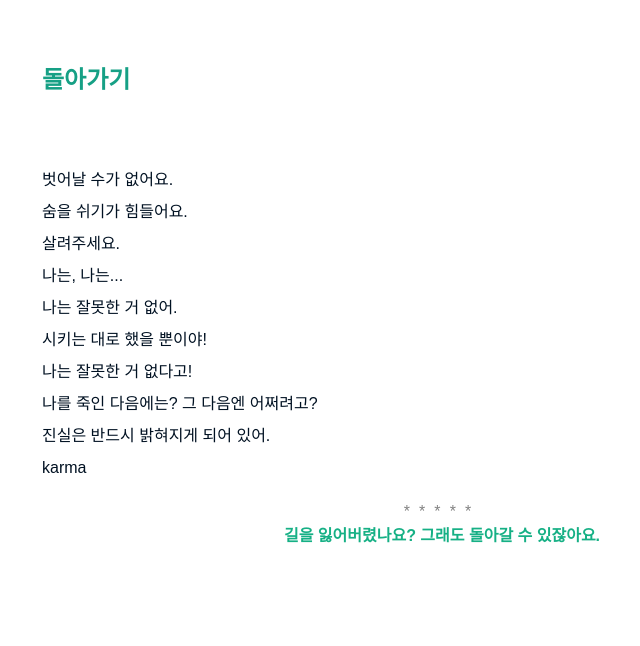
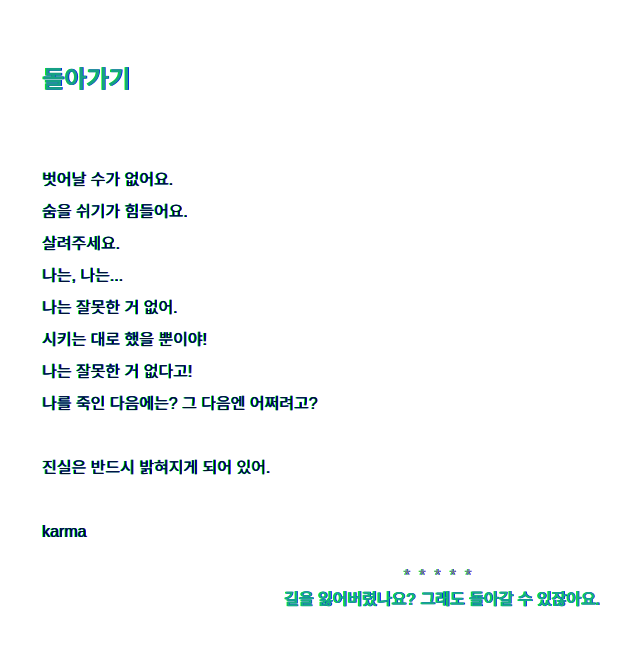
Before and after one commit to seil0224/seil0224.github.io, a Jekyll site: the page built from labyrinth/un3fourthnavy.md, in a window 1280 px wide. Shown: the top 646 px of the page, without its empty margins (198-838 px from the left). Built offline with Jekyll 4.4.1, drawn with Linux system fonts in a browser that asks for light colours; some web fonts are replaced.

Commit message:
Modify giles

```diff
--- a/labyrinth/un3fourthnavy.md
+++ b/labyrinth/un3fourthnavy.md
@@ -14,8 +14,10 @@ sitemap:
 시키는 대로 했을 뿐이야! <br>
 나는 잘못한 거 없다고! <br>
 나를 죽인 다음에는? 그 다음엔 어쩌려고? <br>
-
+<br>
 진실은 반드시 밝혀지게 되어 있어. <br>
-
+<br>
 karma
 </p>
+
+<script> document.getElementsByTagName('body')[0].classList.add('glitch'); </script>
```
Also changed, not shown: labyrinth/un3fifthyellow.md (+3 -1 lines).
